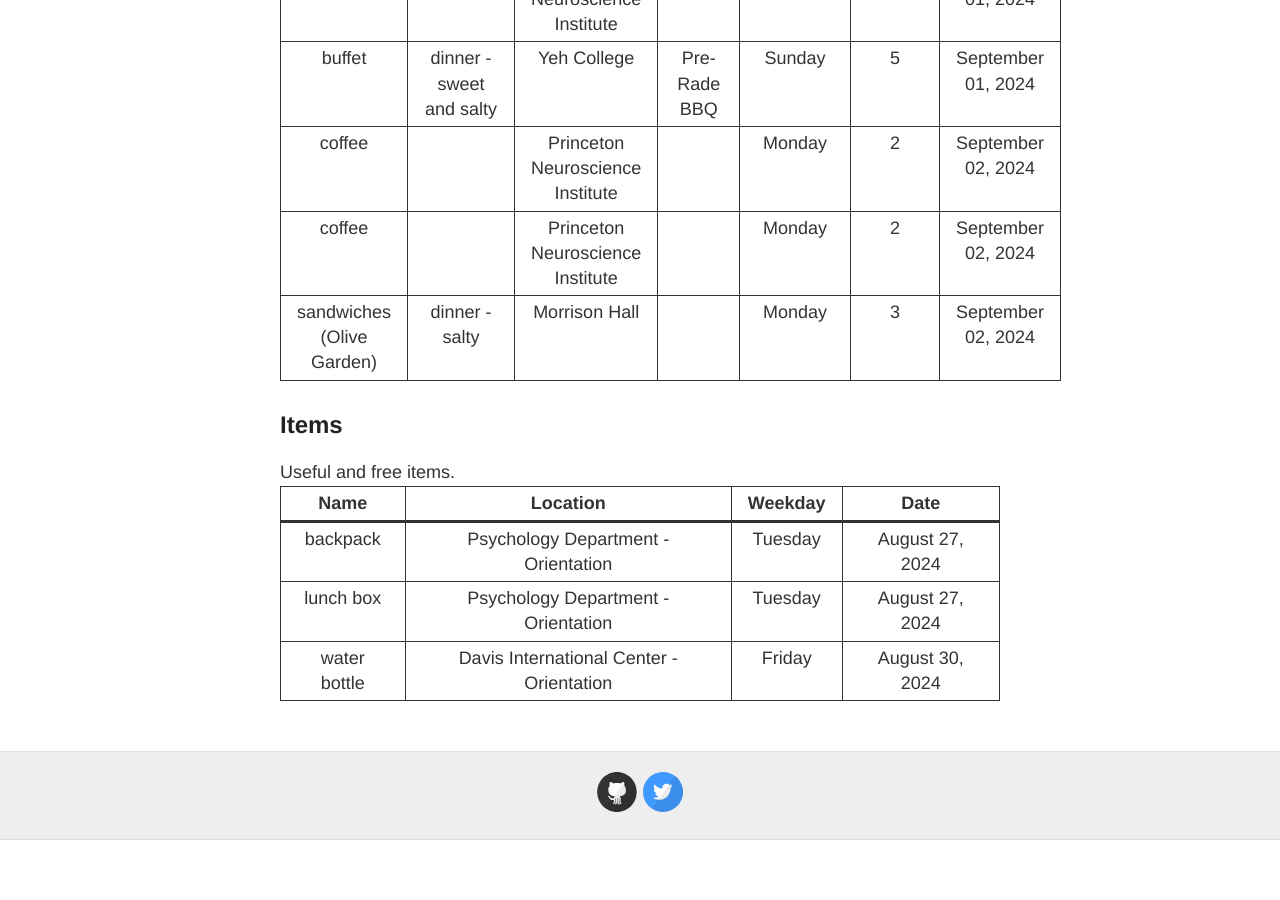
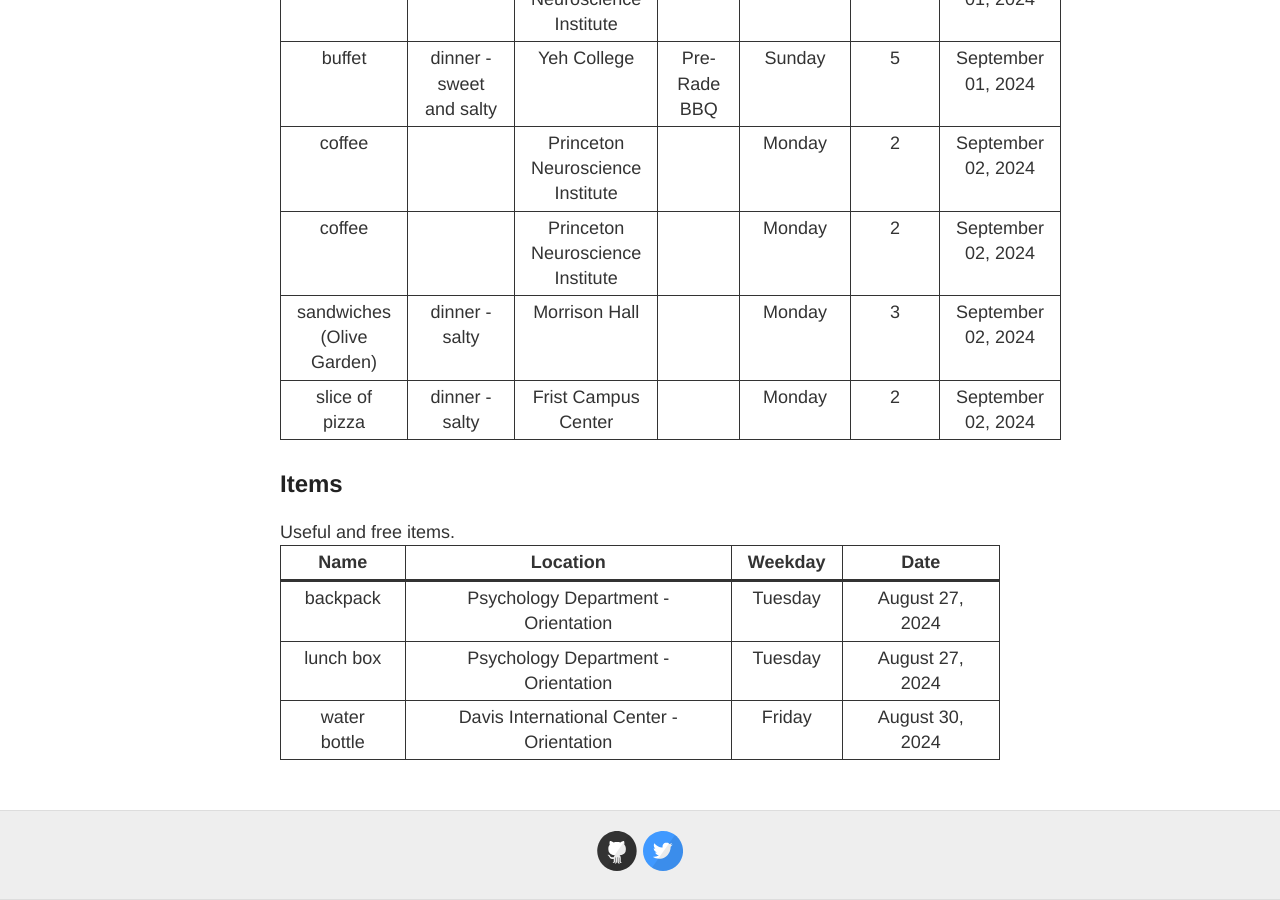
Before and after one commit to younesStrittmatter/princeton-experiment, a Jekyll site: the page built from free.html, in a window 1280 px wide and 900 px high, scrolled down 668 px. Built offline with Jekyll 4.4.1, drawn with Linux system fonts in a browser that asks for light colours; before the commit the page ends 1508 px from its top, so only the background shows below that.

Commit message:
added info

```diff
--- a/_data/free-food.yml
+++ b/_data/free-food.yml
@@ -39,3 +39,9 @@
   location: Morrison Hall
   date: 2024-09-02
   rating: 3
+- name: slice of pizza
+  time: dinner
+  type: salty
+  location: Frist Campus Center
+  date: 2024-09-02
+  rating: 2
```
